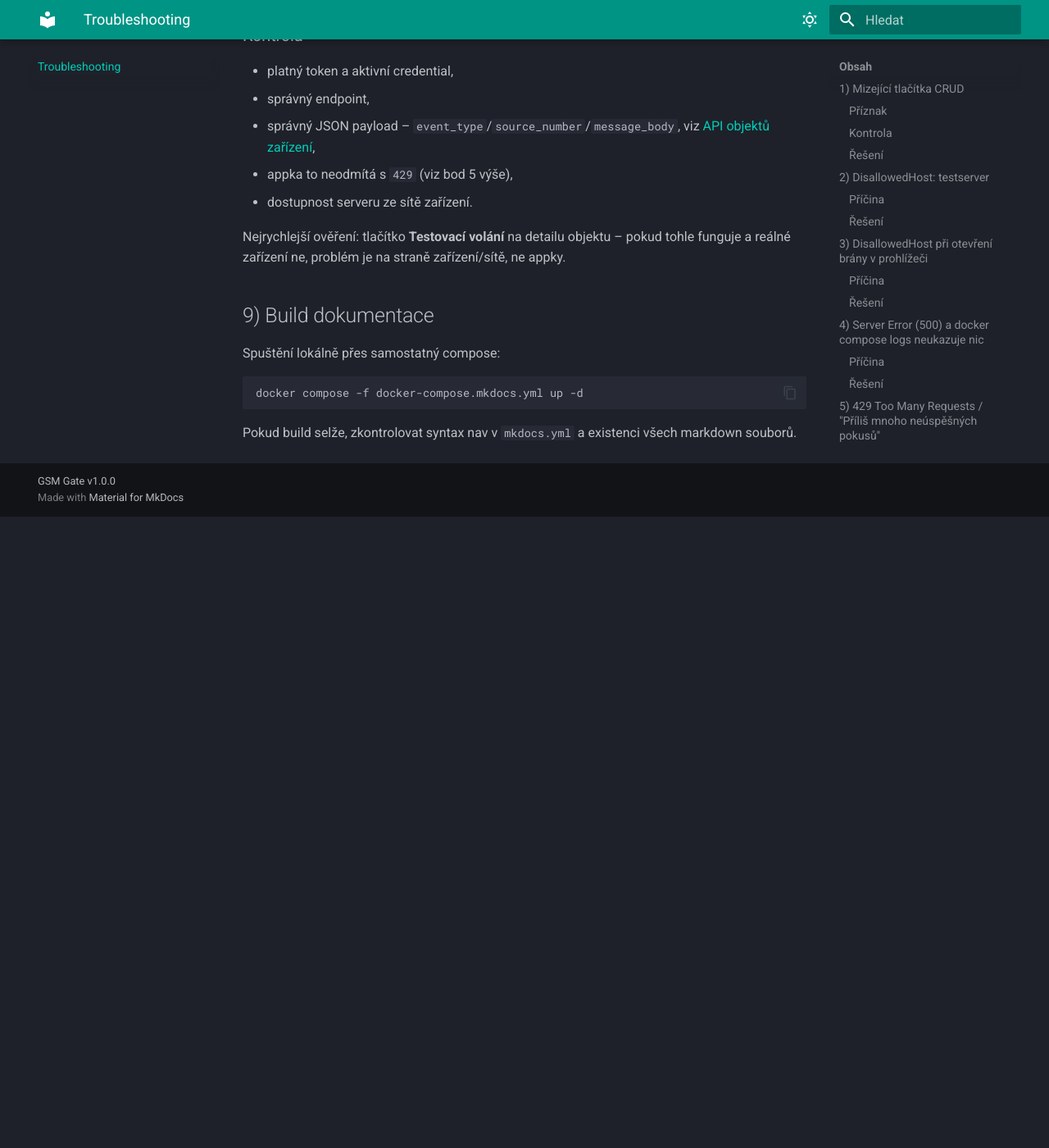
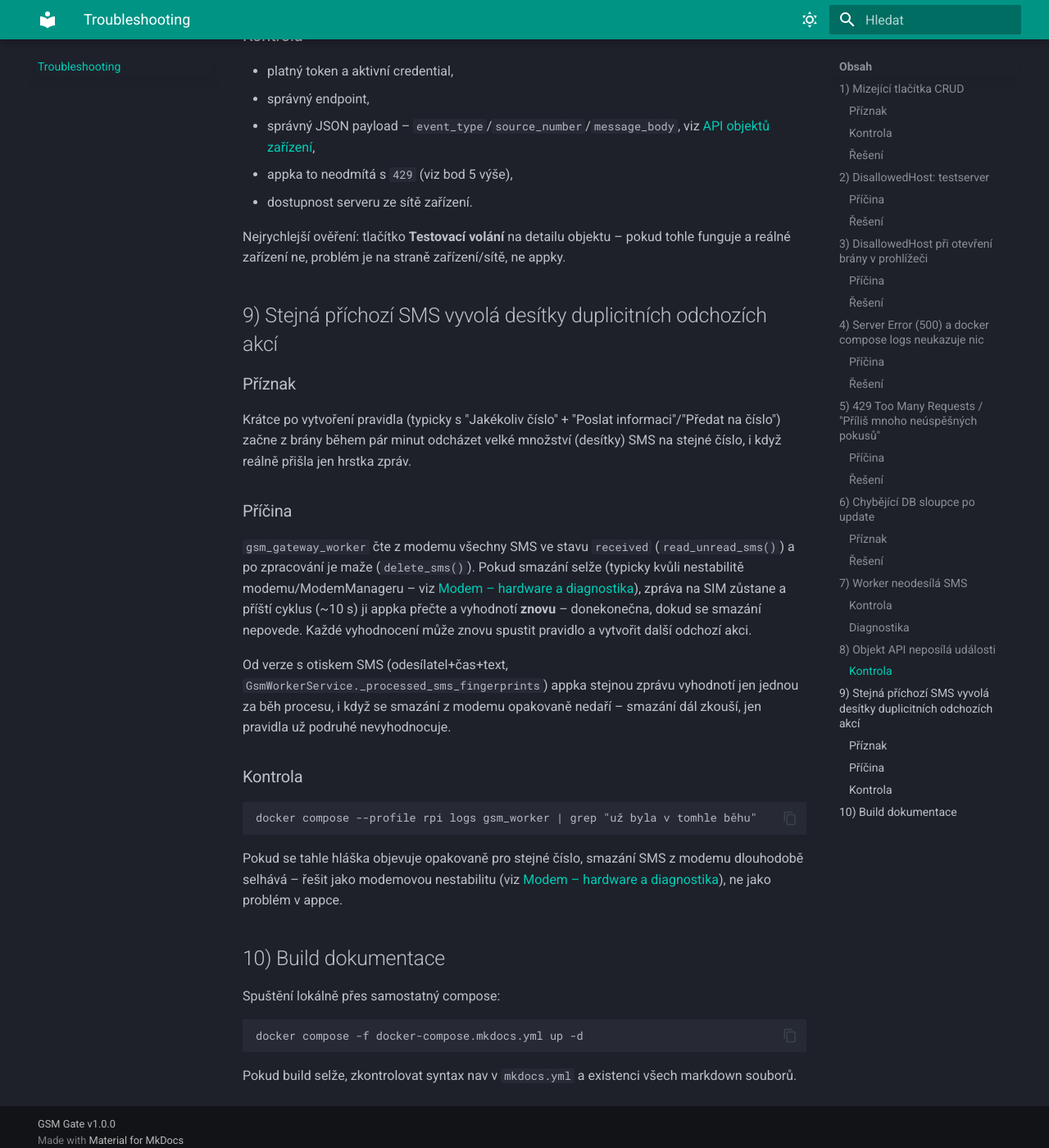
Before and after one commit to denyduck/gsm_gate, an MkDocs documentation site: the page built from docs/troubleshooting.md, in a window 1280 px wide and 1400 px high, scrolled down 3327 px. Shown: the whole window at 82% size. Built offline with MkDocs 1.6.1 and Material for MkDocs 9.7.7, drawn with Linux system fonts in a browser that asks for light colours; before the commit the page ends 3957 px from its top, so only the background shows below that.

Commit message:
docs: add troubleshooting entry for the duplicate-SMS-reprocessing incident
Co-Authored-By: Claude Sonnet 5 <noreply@anthropic.com>

````diff
--- a/docs/troubleshooting.md
+++ b/docs/troubleshooting.md
@@ -120,7 +120,27 @@ Podrobný diagnostický postup krok za krokem (včetně `mmcli` příkazů a wat
 
 Nejrychlejší ověření: tlačítko **Testovací volání** na detailu objektu – pokud tohle funguje a reálné zařízení ne, problém je na straně zařízení/sítě, ne appky.
 
-## 9) Build dokumentace
+## 9) Stejná příchozí SMS vyvolá desítky duplicitních odchozích akcí
+
+### Příznak
+
+Krátce po vytvoření pravidla (typicky s "Jakékoliv číslo" + "Poslat informaci"/"Předat na číslo") začne z brány během pár minut odcházet velké množství (desítky) SMS na stejné číslo, i když reálně přišla jen hrstka zpráv.
+
+### Příčina
+
+`gsm_gateway_worker` čte z modemu všechny SMS ve stavu `received` (`read_unread_sms()`) a po zpracování je maže (`delete_sms()`). Pokud smazání selže (typicky kvůli nestabilitě modemu/ModemManageru – viz [Modem – hardware a diagnostika](modem-diagnostika.md)), zpráva na SIM zůstane a příští cyklus (~10 s) ji appka přečte a vyhodnotí **znovu** – donekonečna, dokud se smazání nepovede. Každé vyhodnocení může znovu spustit pravidlo a vytvořit další odchozí akci.
+
+Od verze s otiskem SMS (odesílatel+čas+text, `GsmWorkerService._processed_sms_fingerprints`) appka stejnou zprávu vyhodnotí jen jednou za běh procesu, i když se smazání z modemu opakovaně nedaří – smazání dál zkouší, jen pravidla už podruhé nevyhodnocuje.
+
+### Kontrola
+
+```bash
+docker compose --profile rpi logs gsm_worker | grep "už byla v tomhle běhu"
+```
+
+Pokud se tahle hláška objevuje opakovaně pro stejné číslo, smazání SMS z modemu dlouhodobě selhává – řešit jako modemovou nestabilitu (viz [Modem – hardware a diagnostika](modem-diagnostika.md)), ne jako problém v appce.
+
+## 10) Build dokumentace
 
 Spuštění lokálně přes samostatný compose:
 
````
